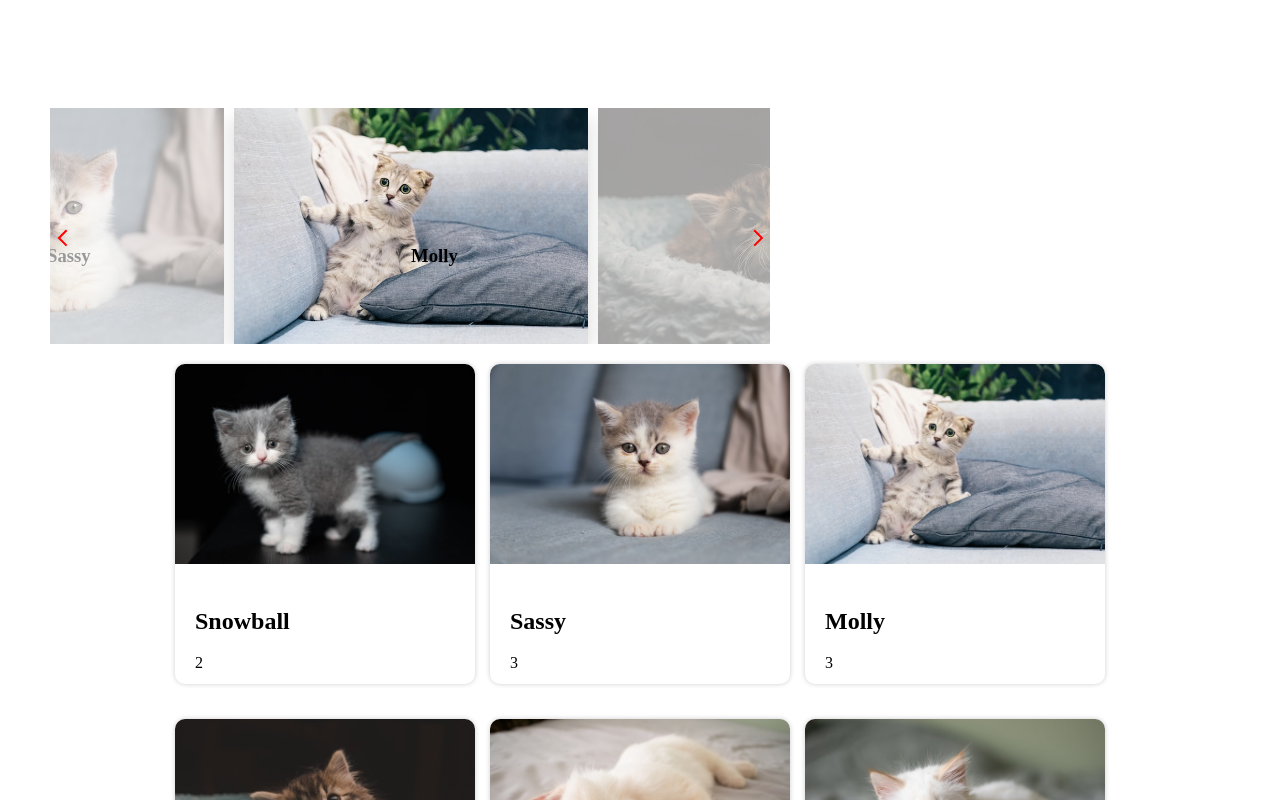
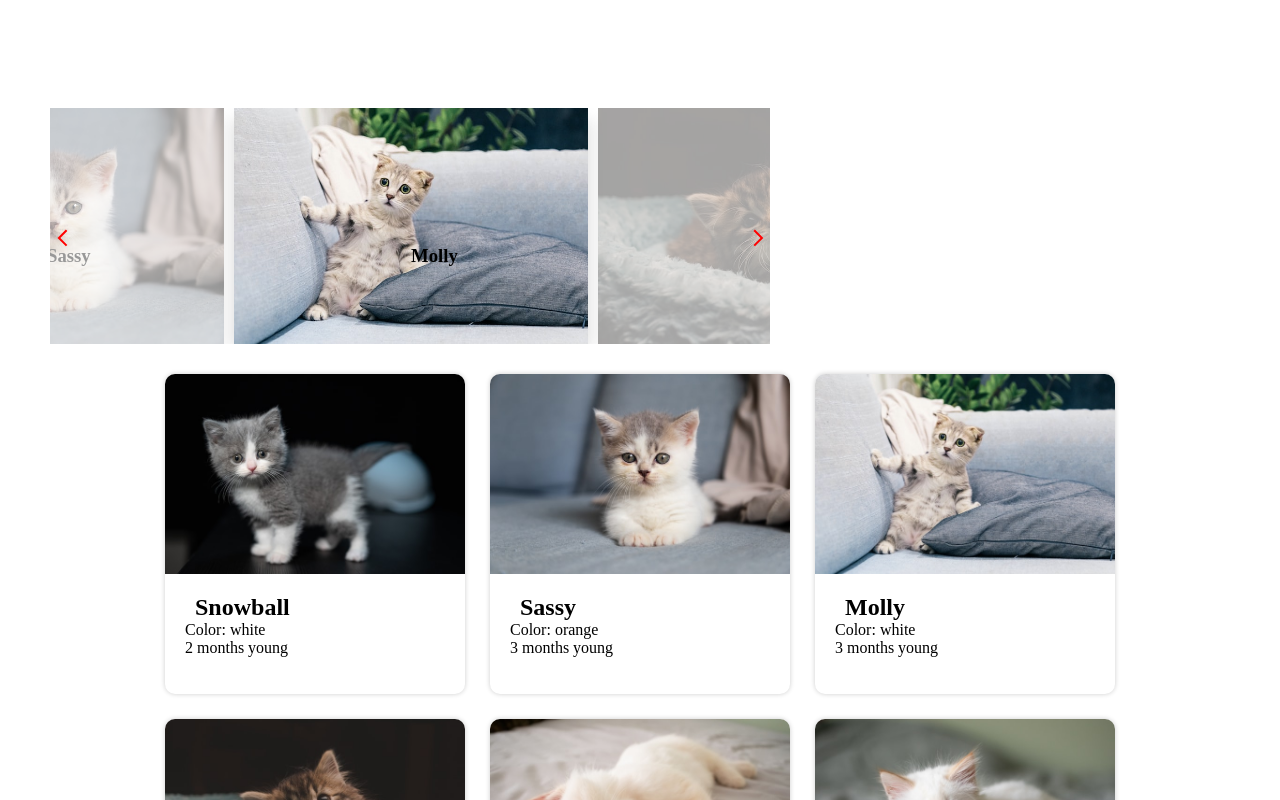
Before and after one commit to salemvelic/cat-shelter, a Vue app: page / in a window 1280 px wide. Shown: the top 800 px of the page. Built offline with nearby package versions, Linux system fonts and the light colour scheme.

Commit message:
Fix styling

```diff
--- a/src/components/CardsContainer.vue
+++ b/src/components/CardsContainer.vue
@@ -8,10 +8,14 @@
       <img
         :src="cat.image"
         :alt="cat.name"
+        class="card-image"
       >
-      <div class="card-text">
-        <h3>{{ cat.name }}</h3>
-        <p>{{ cat.months }}</p>
+      <div class="card-content">
+        <h2 class="card-title">
+          {{ cat.name }}
+        </h2>
+        <div>Color: {{ cat.color }}</div>
+        <div>{{ cat.months }} months young</div>
       </div>
     </div>
   </div>
@@ -44,39 +48,31 @@ export default {
   display: flex;
   flex-wrap: wrap;
   justify-content: center;
-  gap: 15px;
-  margin: 0 auto;
-  padding-top: 20px;
+  gap: 25px;
+  margin-top: 30px;
 }
 
 .card {
   border-radius: 10px;
   box-shadow: 0px 0px 5px rgba(0, 0, 0, 0.2);
-  margin-bottom: 20px;
   max-width: 300px;
+  width: 100%;
   overflow: hidden;
-  width: 100%;
-}
 
-.card img {
+  &-image {
     display: block;
     height: 200px;
     object-fit: cover;
     width: 100%;
   }
 
-.card-text {
+  &-content {
     padding: 20px;
     height: 80px;
   }
 
-.card-text h3 {
-  font-size: 24px;
-  margin-bottom: 10px;
+  &-title {
+    margin: 0 10px;
   }
-
-.card-text p {
-  font-size: 16px;
-  line-height: 1.5;
 }
 </style>
```
Lines whose indentation alone changed are shown as unchanged.
